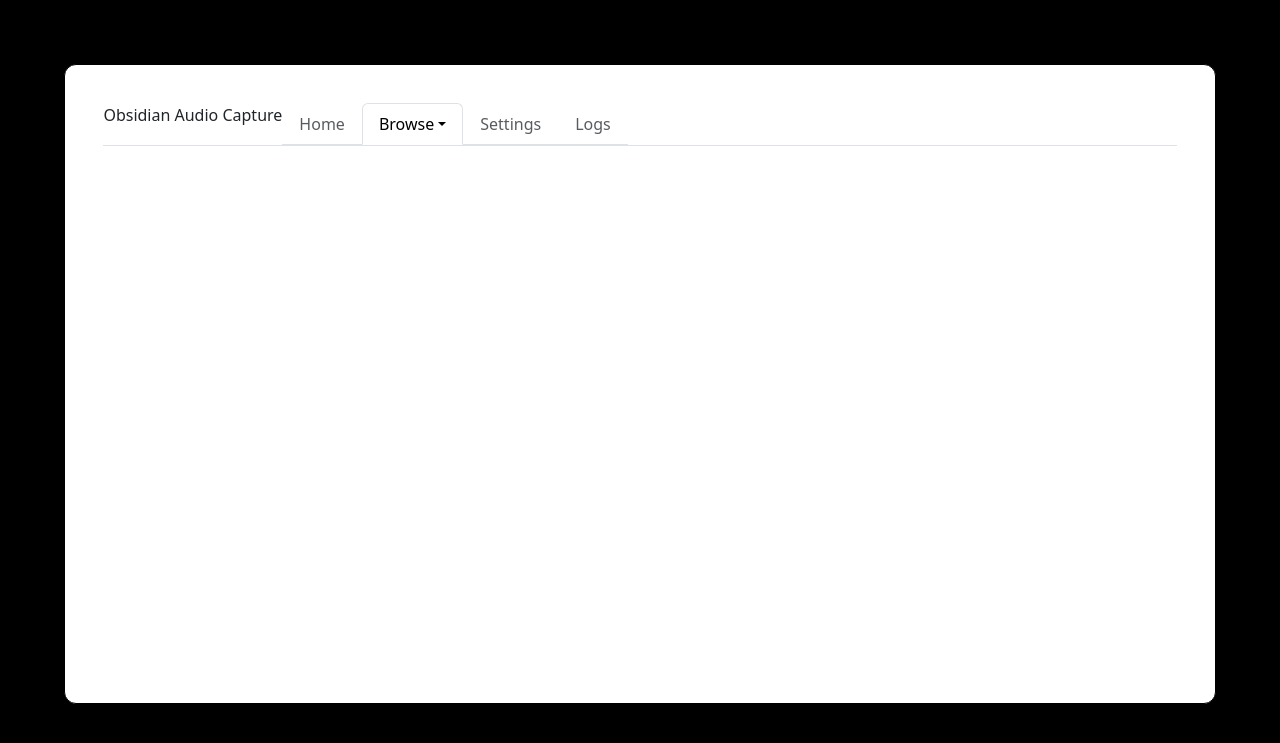
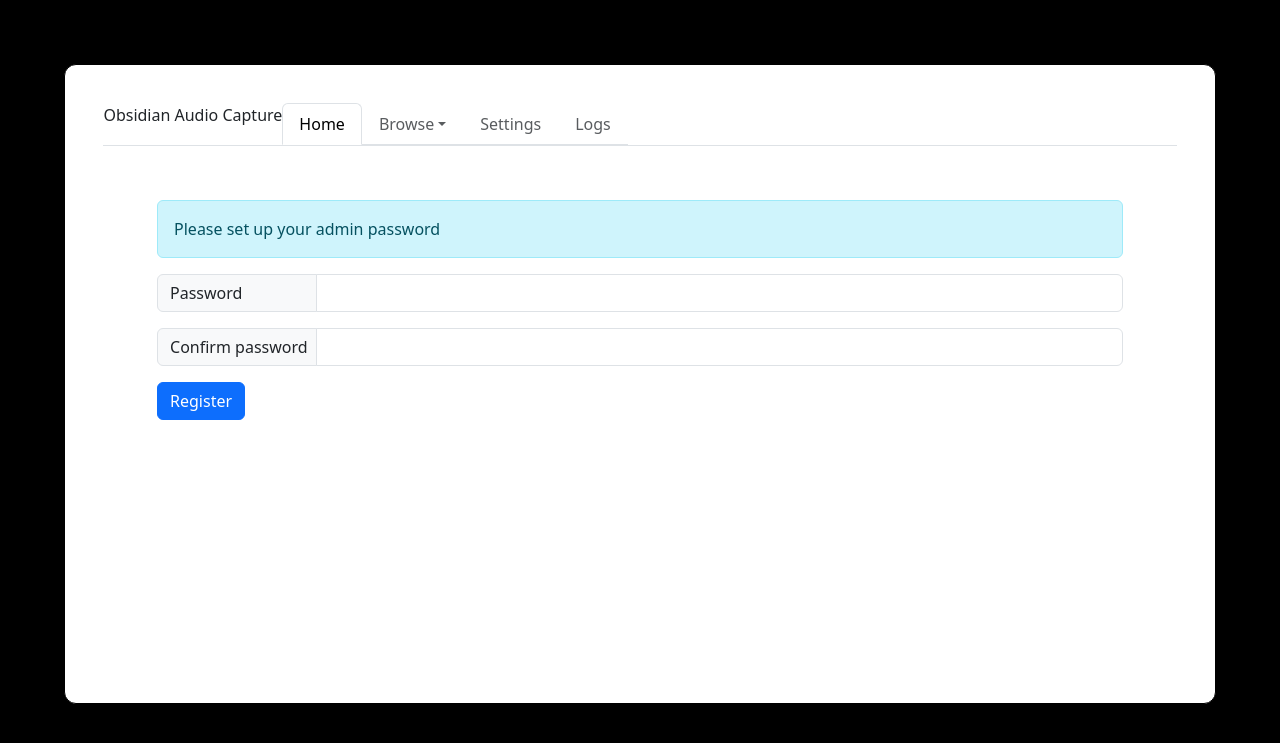
Before and after one commit to benbaja/obsidian-rest, a Flask app: page / in a window 1280 px wide. Shown: the top 743 px of the page. Run offline with Flask 3, Linux system fonts and the light colour scheme; some libraries are stand-ins or nearby versions.

Commit message:
feat: register route and logic

```diff
--- a/app.py
+++ b/app.py
@@ -1,11 +1,13 @@
-from flask import Flask, render_template, request, redirect, jsonify
+from flask import Flask, render_template, request, redirect, jsonify, session, url_for
 from flask.logging import default_handler
 from flask_cors import CORS
 from flask_bootstrap import Bootstrap5
-from models import db, Note, AudioRecording
+from pathlib import Path
+from models import db, Note, AudioRecording, Users
 from swiftink import Swiftink
+import os
 import sys
-from pathlib import Path
+import jwt
 import datetime
 import logging
 import base64
@@ -37,9 +39,36 @@ bootstrap = Bootstrap5(app)
 # authorize cross-origin AJAX for Obsidian
 CORS(app)
 
+app.secret_key = os.environ.get("FLASK_SECRET_KEY")
+
 @app.route("/")
 def hello_world():
-    return render_template("home.html", bootstrap=bootstrap)
+    if session.get('logged_in') == True :
+        return render_template("home.html", bootstrap=bootstrap, logged_in=True)
+    else :
+        return render_template("home.html", bootstrap=bootstrap, logged_in=False, message="Please set up your admin password")
+
+@app.route("/login", methods = ['POST'])
+def login():
+    print(request.form)
+    return redirect('/')
+
+@app.route("/register", methods = ['POST'])
+def register():
+    if request.form.get('password') == request.form.get('password-confirm') :
+        api_key = jwt.encode({'password': request.form.get('password')}, app.secret_key)
+        new_user = Users(
+            password = request.form.get('password'),
+            api_key = api_key,
+            date_created = datetime.datetime.now())
+        db.session.add(new_user)
+        db.session.commit()
+
+        session["logged_in"] = True
+        return redirect('/')
+    else :
+        return render_template("home.html", bootstrap=bootstrap, logged_in=False, message="The passwords did not match")
+
 
 @app.route("/capture/create", methods = ['POST'])
 def capture_create():
--- a/templates/base.html
+++ b/templates/base.html
@@ -5,13 +5,16 @@
         <meta name="viewport" content="width=device-width, initial-scale=1, shrink-to-fit=no">
 
         <style type="text/css">
-            .custom-container {
+            .main-container {
               margin: 5%;
               padding: 3%;
               border: 1px solid black;
               border-radius:.75rem!important;
               background-color: white;
               min-height: 80vh;
+            }
+            .content-container {
+                padding: 5%
             }
             body {
                 background-color: black!important;
@@ -22,18 +25,18 @@
         {% endblock %}
     </head>
     <body>
-        <div class="custom-container">
+        <div class="main-container">
         <nav class="nav nav-tabs">
               <a class="navbar-brand" href="#">Obsidian Audio Capture</a>
               <ul class="nav nav-tabs">
                   <li class="nav-item">
-                    <a class="nav-link {{ 'active' if active == 'home' }} {{ 'disabled' if not logged_in }}" aria-current="page" href="/">Home</a>
+                    <a class="nav-link {{ 'active' if active == 'home' }}" aria-current="page" href="/">Home</a>
                   </li>
                   <li class="nav-item dropdown">
                     <a class="nav-link dropdown-toggle {{ 'active' if active in ['captures', 'audio'] }} {{ 'disabled' if not logged_in }}" data-bs-toggle="dropdown" role="button" aria-expanded="false">Browse</a>
                     <ul class="dropdown-menu">
-                      <li><a class="dropdown-item {{ 'active' if active == 'captures' }}" href="#">Captures</a></li>
-                      <li><a class="dropdown-item {{ 'active' if active == 'audio' }}" href="#">Audio</a></li>
+                      <li><a class="dropdown-item {{ 'active' if active == 'captures' }} {{ 'disabled' if not logged_in }}" href="#">Captures</a></li>
+                      <li><a class="dropdown-item {{ 'active' if active == 'audio' }} {{ 'disabled' if not logged_in }}" href="#">Audio</a></li>
                     </ul>
                   </li>
                   <li class="nav-item">
@@ -44,8 +47,10 @@
                   </li>
                 </ul>
         </nav>
-        {% block content %}
-        {% endblock%}
+        <div class="content-container">
+            {% block content %}
+            {% endblock%}
+        </div>
         </div>
 
 
--- a/templates/home.html
+++ b/templates/home.html
@@ -1,10 +1,41 @@
 {% extends 'base.html' %}
-{% set active = 'audio' %}
-{% set logged_in = False %}
+{% set active = 'home' %}
 
 {% block head %}
 {{ super() }}
 {% endblock%}
 
 {% block content %}
+{% if logged_in %}
+
+{% else %}
+    {% if message %}
+    <div class="alert alert-info" role="alert">
+        {{ message }}
+    </div>
+    {% endif %}
+
+    {% if registered %}
+    <form>
+        <div class="input-group mb-3">
+            <span class="input-group-text" id="password-span">Password</span>
+            <input type="password" class="form-control" aria-label="Username" aria-describedby="password-span">
+        </div>
+    </form>
+
+    {% else %}
+    <form action="{{ url_for('register')}}" enctype="application/x-www-form-urlencoded" method="POST">
+        <div class="input-group mb-3">
+            <span class="input-group-text" id="password-span" style="width:10em">Password</span>
+            <input type="password" class="form-control" aria-label="Username" aria-describedby="password-span" name="password">
+        </div>
+        <div class="input-group mb-3">
+            <span class="input-group-text" id="password-span" style="width:10em">Confirm password</span>
+            <input type="password" class="form-control" aria-label="Username" aria-describedby="password-span" name="password-confirm">
+        </div>
+        <button class="btn btn-primary" type="submit">Register</button>
+    </form>
+    {% endif %}
+{% endif %}
+
 {% endblock%}
```
Also changed, not shown: models.py (+12 -0 lines).
